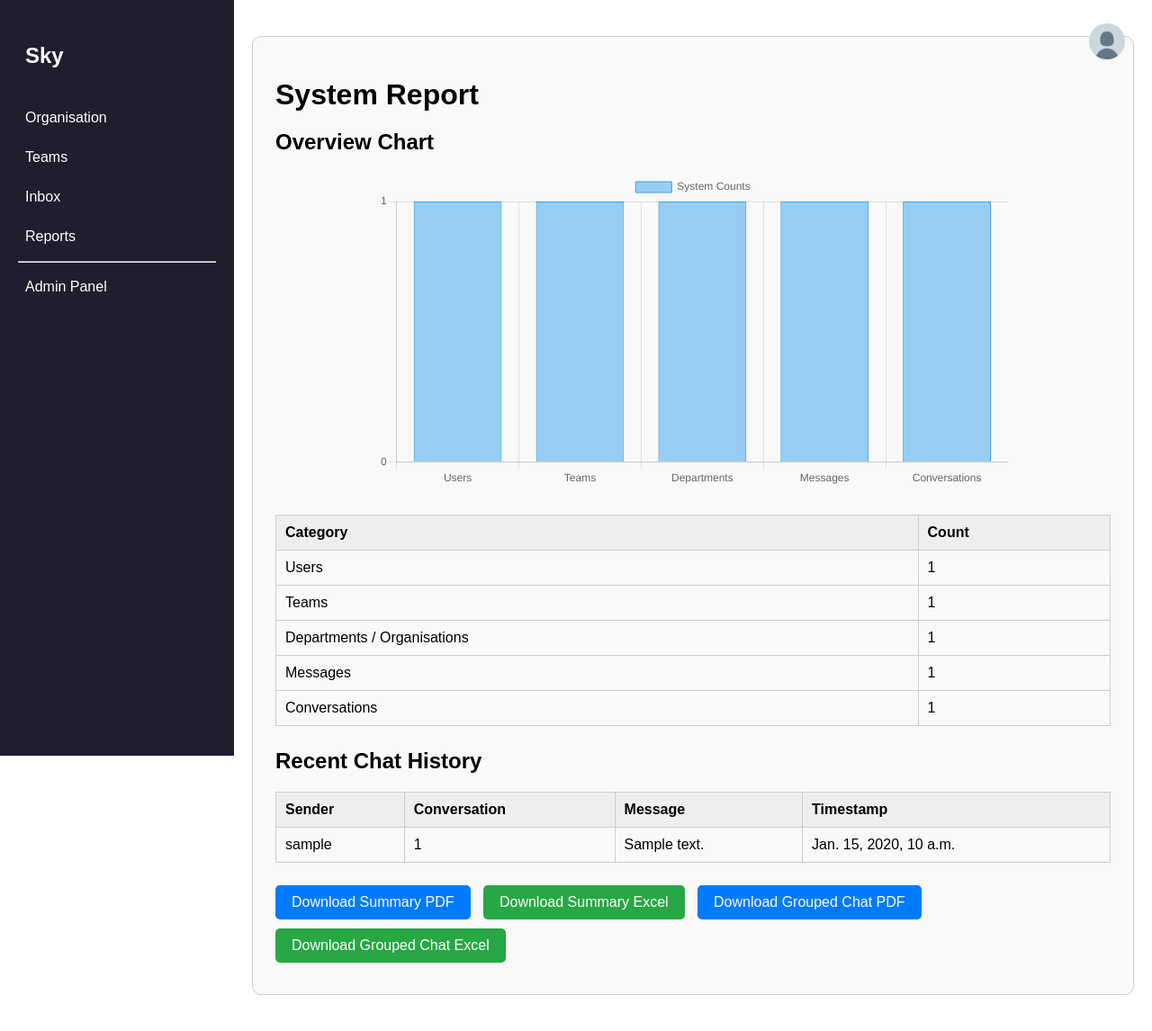
After one commit to mvgb2005/5COSC021W-Epic, a Django app: page /reports/ in a window 1280 px wide. The commit adds this page. Shown: the whole page at 90% size. Run offline with Django 5.2, Linux system fonts and the light colour scheme; a user stored in the database is signed in; tables that the repository leaves empty hold one stand-in row (values such as "Sample post").

Commit message:
Added reports page with charts and PDF/Excel export, including grouped chat history

```diff
--- a/core/urls.py
+++ b/core/urls.py
@@ -1,5 +1,5 @@
 from django.urls import path
-from .views import signup, home, user_logout, teams, team_detail, organisation, conversations, chat, start_conversation, hide_conversation
+from .views import signup, home, user_logout, teams, team_detail, organisation, conversations, chat, start_conversation, hide_conversation, export_excel_report, export_pdf_report, reports_page, export_full_chat_excel, export_full_chat_pdf
 
 urlpatterns = [
     path('', home, name='home'),
@@ -12,4 +12,9 @@ urlpatterns = [
     path('chat/<int:conversation_id>/', chat, name='chat'),
     path('start/<int:user_id>/', start_conversation, name='start_conversation'),
     path('chat/hide/<int:conversation_id>/', hide_conversation, name='hide_conversation'),
+    path("reports/", reports_page, name="reports_page"),
+    path("reports/excel/", export_excel_report, name="export_excel_report"),
+    path("reports/pdf/", export_pdf_report, name="export_pdf_report"),
+    path("reports/full-chat/excel/", export_full_chat_excel, name="export_full_chat_excel"),
+    path("reports/full-chat/pdf/", export_full_chat_pdf, name="export_full_chat_pdf"),
     ]
--- a/core/views.py
+++ b/core/views.py
@@ -7,6 +7,53 @@ from django.contrib.auth.decorators import login_required
 from django.views.decorators.cache import never_cache
 from .forms import SignUpForm
 from .models import *
+from django.http import HttpResponse
+from openpyxl import Workbook
+from openpyxl.chart import BarChart, Reference
+from reportlab.lib.pagesizes import letter
+from reportlab.pdfgen import canvas
+from reportlab.graphics.shapes import Drawing
+from reportlab.graphics.charts.barcharts import VerticalBarChart
+
+
+# Creating the helper function for report data
+def get_report_data():
+    users_count = User.objects.count()
+    teams_count = Team.objects.count()
+    departments_count = Department.objects.count()
+    messages_count = Message.objects.count()
+    conversations_count = Conversation.objects.count()
+
+    recent_messages = Message.objects.select_related('sender', 'conversation').order_by('-timestamp')[:10]
+
+    return {
+        'users_count': users_count,
+        'teams_count': teams_count,
+        'departments_count': departments_count,
+        'messages_count': messages_count,
+        'conversations_count': conversations_count,
+        'recent_messages': recent_messages,
+    }
+
+# Making the chats grouped
+def get_grouped_chat_data():
+    conversations = Conversation.objects.prefetch_related('participants').order_by('id')
+    grouped_data = []
+
+    for convo in conversations:
+        participants = list(convo.participants.all())
+        participant_names = ", ".join([user.username for user in participants])
+
+        messages = Message.objects.filter(conversation=convo).select_related('sender').order_by('timestamp')
+
+        grouped_data.append({
+            'conversation': convo,
+            'participant_names': participant_names,
+            'messages': messages,
+        })
+
+    return grouped_data
+
 
 # Create your views here.
 def signup(request):
@@ -117,3 +164,244 @@ def hide_conversation(request, conversation_id):
     convo = get_object_or_404(Conversation, id=conversation_id)
     convo.hidden_for.add(request.user)
     return redirect('inbox')
+
+
+#excel report view
+@login_required
+def export_excel_report(request):
+    report_data = get_report_data()
+
+    workbook = Workbook()
+
+
+    summary_sheet = workbook.active
+    summary_sheet.title = "Summary"
+
+    summary_sheet.append(["Category", "Count"])
+    summary_sheet.append(["Users", report_data['users_count']])
+    summary_sheet.append(["Teams", report_data['teams_count']])
+    summary_sheet.append(["Departments / Organisations", report_data['departments_count']])
+    summary_sheet.append(["Messages", report_data['messages_count']])
+    summary_sheet.append(["Conversations", report_data['conversations_count']])
+
+
+    chart = BarChart()
+    chart.title = "System Overview"
+    chart.y_axis.title = "Count"
+    chart.x_axis.title = "Category"
+
+    data = Reference(summary_sheet, min_col=2, min_row=1, max_row=6)
+    categories = Reference(summary_sheet, min_col=1, min_row=2, max_row=6)
+
+    chart.add_data(data, titles_from_data=True)
+    chart.set_categories(categories)
+    summary_sheet.add_chart(chart, "D2")
+
+
+    messages_sheet = workbook.create_sheet(title="Recent Chat History")
+    messages_sheet.append(["Sender", "Conversation ID", "Message", "Timestamp"])
+
+    for msg in report_data['recent_messages']:
+        messages_sheet.append([
+            msg.sender.username if msg.sender else "Unknown",
+            msg.conversation.id if msg.conversation else "",
+            msg.content,
+            str(msg.timestamp),
+        ])
+
+    response = HttpResponse(
+        content_type="application/vnd.openxmlformats-officedocument.spreadsheetml.sheet"
+    )
+    response["Content-Disposition"] = 'attachment; filename="system_report.xlsx"'
+
+    workbook.save(response)
+    return response
+
+#pdf report view
+@login_required
+def export_pdf_report(request):
+    report_data = get_report_data()
+
+    response = HttpResponse(content_type='application/pdf')
+    response['Content-Disposition'] = 'attachment; filename="system_report.pdf"'
+
+    p = canvas.Canvas(response, pagesize=letter)
+    width, height = letter
+
+    p.setFont("Helvetica-Bold", 18)
+    p.drawString(50, height - 50, "System Report")
+
+    p.setFont("Helvetica", 12)
+    y = height - 90
+
+    p.drawString(50, y, f"Users: {report_data['users_count']}")
+    y -= 20
+    p.drawString(50, y, f"Teams: {report_data['teams_count']}")
+    y -= 20
+    p.drawString(50, y, f"Departments / Organisations: {report_data['departments_count']}")
+    y -= 20
+    p.drawString(50, y, f"Messages: {report_data['messages_count']}")
+    y -= 20
+    p.drawString(50, y, f"Conversations: {report_data['conversations_count']}")
+    y -= 40
+
+
+    drawing = Drawing(400, 200)
+    chart = VerticalBarChart()
+    chart.x = 50
+    chart.y = 50
+    chart.height = 125
+    chart.width = 300
+    chart.data = [[
+        report_data['users_count'],
+        report_data['teams_count'],
+        report_data['departments_count'],
+        report_data['messages_count'],
+        report_data['conversations_count'],
+    ]]
+    chart.categoryAxis.categoryNames = ['Users', 'Teams', 'Departments', 'Messages', 'Chats']
+    chart.valueAxis.valueMin = 0
+    chart.valueAxis.valueMax = max(
+        5,
+        report_data['users_count'],
+        report_data['teams_count'],
+        report_data['departments_count'],
+        report_data['messages_count'],
+        report_data['conversations_count'],
+    ) + 2
+    chart.valueAxis.valueStep = 1
+
+    drawing.add(chart)
+    drawing.drawOn(p, 50, y - 170)
+
+    y -= 210
+    p.setFont("Helvetica-Bold", 14)
+    p.drawString(50, y, "Recent Chat History")
+    y -= 25
+
+    p.setFont("Helvetica", 10)
+
+    for msg in report_data['recent_messages']:
+        line = f"{msg.sender.username}: {msg.content[:60]} ({msg.timestamp})"
+        p.drawString(50, y, line[:100])
+        y -= 15
+
+        if y < 50:
+            p.showPage()
+            p.setFont("Helvetica", 10)
+            y = height - 50
+
+    p.showPage()
+    p.save()
+    return response
+#report page view
+@login_required
+def reports_page(request):
+    report_data = get_report_data()
+
+    chart_labels = ['Users', 'Teams', 'Departments', 'Messages', 'Conversations']
+    chart_values = [
+        report_data['users_count'],
+        report_data['teams_count'],
+        report_data['departments_count'],
+        report_data['messages_count'],
+        report_data['conversations_count'],
+    ]
+
+    return render(request, 'reports.html', {
+        'report_data': report_data,
+        'chart_labels': chart_labels,
+        'chart_values': chart_values,
+    })
+#full chat in excel
+@login_required
+def export_full_chat_excel(request):
+    grouped_chats = get_grouped_chat_data()
+
+    workbook = Workbook()
+    sheet = workbook.active
+    sheet.title = "Full Chat Export"
+
+    row_num = 1
+
+    for chat in grouped_chats:
+        sheet.cell(row=row_num, column=1, value=f"Chat: {chat['participant_names']}")
+        row_num += 1
+
+        sheet.cell(row=row_num, column=1, value="Sender")
+        sheet.cell(row=row_num, column=2, value="Message")
+        sheet.cell(row=row_num, column=3, value="Timestamp")
+        row_num += 1
+
+        for msg in chat['messages']:
+            sheet.cell(row=row_num, column=1, value=msg.sender.username if msg.sender else "Unknown")
+            sheet.cell(row=row_num, column=2, value=msg.content)
+            sheet.cell(row=row_num, column=3, value=str(msg.timestamp))
+            row_num += 1
+
+        row_num += 2
+
+    response = HttpResponse(
+        content_type="application/vnd.openxmlformats-officedocument.spreadsheetml.sheet"
+    )
+    response["Content-Disposition"] = 'attachment; filename="grouped_chat_export.xlsx"'
+
+    workbook.save(response)
+    return response
+#full chat in pdf
+@login_required
+def export_full_chat_pdf(request):
+    grouped_chats = get_grouped_chat_data()
+
+    response = HttpResponse(content_type='application/pdf')
+    response['Content-Disposition'] = 'attachment; filename="grouped_chat_export.pdf"'
+
+    p = canvas.Canvas(response, pagesize=letter)
+    width, height = letter
+    y = height - 40
+
+    p.setFont("Helvetica-Bold", 16)
+    p.drawString(50, y, "Full Chat Export")
+    y -= 30
+
+    for chat in grouped_chats:
+        if y < 100:
+            p.showPage()
+            y = height - 40
+
+        p.setFont("Helvetica-Bold", 12)
+        p.drawString(50, y, f"Chat: {chat['participant_names']}")
+        y -= 20
+
+        p.setFont("Helvetica", 10)
+
+        for msg in chat['messages']:
+            sender = msg.sender.username if msg.sender else "Unknown"
+            timestamp = str(msg.timestamp)
+            content = msg.content if msg.content else ""
+
+            header_line = f"{sender} - {timestamp}"
+            p.drawString(60, y, header_line[:100])
+            y -= 12
+
+            chunk_size = 90
+            for i in range(0, len(content), chunk_size):
+                if y < 50:
+                    p.showPage()
+                    y = height - 40
+                    p.setFont("Helvetica", 10)
+
+                p.drawString(70, y, content[i:i + chunk_size])
+                y -= 12
+
+            y -= 10
+
+            if y < 50:
+                p.showPage()
+                y = height - 40
+                p.setFont("Helvetica", 10)
+
+        y -= 10
+
+    p.save()
+    return response
--- a/templates/base.html
+++ b/templates/base.html
@@ -382,6 +382,7 @@
         <a href="/organisation/">Organisation</a>
         <a href="/teams/">Teams</a>
         <a href="/chat/">Inbox</a>
+        <a href="{% url 'reports_page' %}">Reports</a>
 
         {% if user.is_staff %}
             <hr>
--- /dev/null
+++ b/templates/reports.html
@@ -0,0 +1,177 @@
+{% extends "base.html" %}
+
+{% block content %}
+
+<style>
+    .report-box {
+        max-width: 1000px;
+        margin: 20px auto;
+        padding: 25px;
+        border: 1px solid #ccc;
+        border-radius: 10px;
+        background-color: #f9f9f9;
+    }
+
+    .report-box h1,
+    .report-box h2 {
+        margin-bottom: 20px;
+    }
+
+    .report-box table {
+        width: 100%;
+        border-collapse: collapse;
+        margin-bottom: 25px;
+    }
+
+    .report-box th,
+    .report-box td {
+        border: 1px solid #ccc;
+        padding: 10px;
+        text-align: left;
+        vertical-align: top;
+    }
+
+    .report-box th {
+        background-color: #eee;
+    }
+
+    .button-group a {
+        display: inline-block;
+        padding: 10px 18px;
+        margin-right: 10px;
+        margin-bottom: 10px;
+        text-decoration: none;
+        color: white;
+        border-radius: 5px;
+    }
+
+    .pdf-button {
+        background-color: #007bff;
+    }
+
+    .pdf-button:hover {
+        background-color: #0056b3;
+    }
+
+    .excel-button {
+        background-color: #28a745;
+    }
+
+    .excel-button:hover {
+        background-color: #1e7e34;
+    }
+
+    .chart-container {
+        width: 100%;
+        max-width: 700px;
+        margin: 0 auto 30px auto;
+    }
+</style>
+
+<div class="report-box">
+    <h1>System Report</h1>
+
+    <h2>Overview Chart</h2>
+    <div class="chart-container">
+        <canvas id="reportChart"></canvas>
+    </div>
+
+    <table>
+        <tr>
+            <th>Category</th>
+            <th>Count</th>
+        </tr>
+        <tr>
+            <td>Users</td>
+            <td>{{ report_data.users_count }}</td>
+        </tr>
+        <tr>
+            <td>Teams</td>
+            <td>{{ report_data.teams_count }}</td>
+        </tr>
+        <tr>
+            <td>Departments / Organisations</td>
+            <td>{{ report_data.departments_count }}</td>
+        </tr>
+        <tr>
+            <td>Messages</td>
+            <td>{{ report_data.messages_count }}</td>
+        </tr>
+        <tr>
+            <td>Conversations</td>
+            <td>{{ report_data.conversations_count }}</td>
+        </tr>
+    </table>
+
+    <h2>Recent Chat History</h2>
+
+    <table>
+        <tr>
+            <th>Sender</th>
+            <th>Conversation</th>
+            <th>Message</th>
+            <th>Timestamp</th>
+        </tr>
+        {% for msg in report_data.recent_messages %}
+        <tr>
+            <td>{{ msg.sender.username }}</td>
+            <td>{{ msg.conversation.id }}</td>
+            <td>{{ msg.content }}</td>
+            <td>{{ msg.timestamp }}</td>
+        </tr>
+        {% empty %}
+        <tr>
+            <td colspan="4">No recent messages found.</td>
+        </tr>
+        {% endfor %}
+    </table>
+
+    <div class="button-group">
+        <a href="{% url 'export_pdf_report' %}" class="pdf-button">Download Summary PDF</a>
+        <a href="{% url 'export_excel_report' %}" class="excel-button">Download Summary Excel</a>
+        <a href="{% url 'export_full_chat_pdf' %}" class="pdf-button">Download Grouped Chat PDF</a>
+        <a href="{% url 'export_full_chat_excel' %}" class="excel-button">Download Grouped Chat Excel</a>
+    </div>
+</div>
+
+<script src="https://cdn.jsdelivr.net/npm/chart.js"></script>
+<script>
+    const chartLabels = [
+        {% for label in chart_labels %}
+            "{{ label }}"{% if not forloop.last %},{% endif %}
+        {% endfor %}
+    ];
+
+    const chartValues = [
+        {% for value in chart_values %}
+            {{ value }}{% if not forloop.last %},{% endif %}
+        {% endfor %}
+    ];
+
+    const ctx = document.getElementById('reportChart').getContext('2d');
+
+    new Chart(ctx, {
+        type: 'bar',
+        data: {
+            labels: chartLabels,
+            datasets: [{
+                label: 'System Counts',
+                data: chartValues,
+                borderWidth: 1
+            }]
+        },
+        options: {
+            responsive: true,
+            scales: {
+                y: {
+                    beginAtZero: true,
+                    ticks: {
+                        precision: 0
+                    }
+                }
+            }
+        }
+    });
+</script>
+
+{% endblock %}
```
